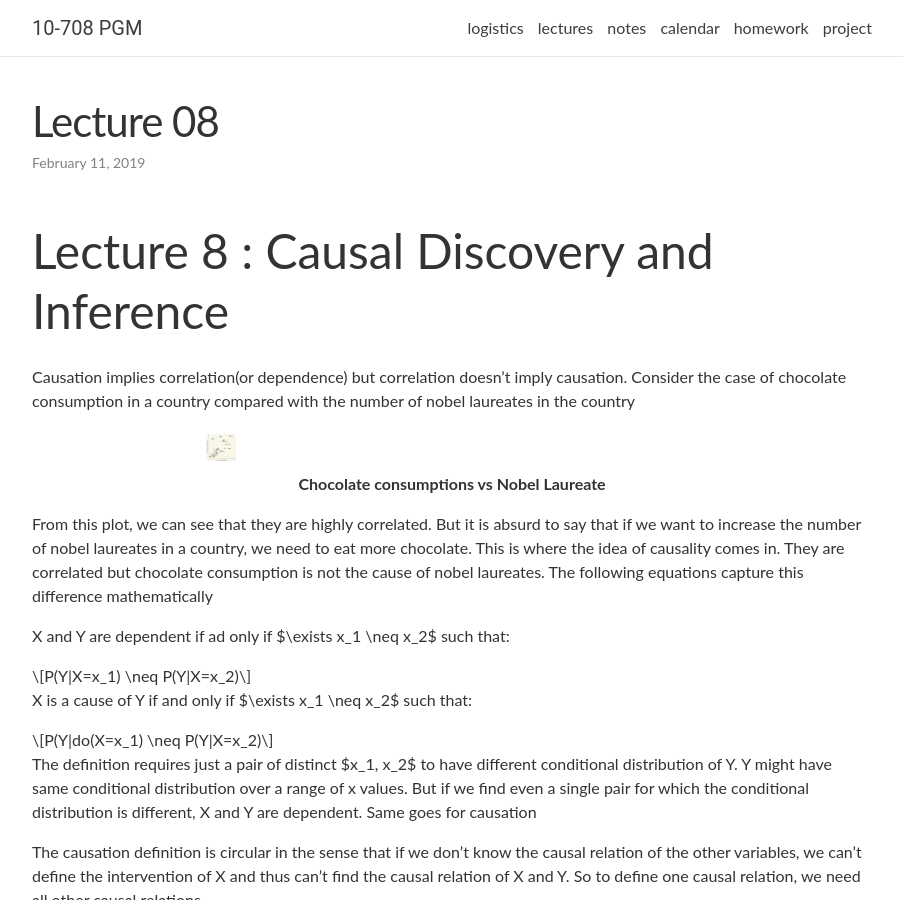
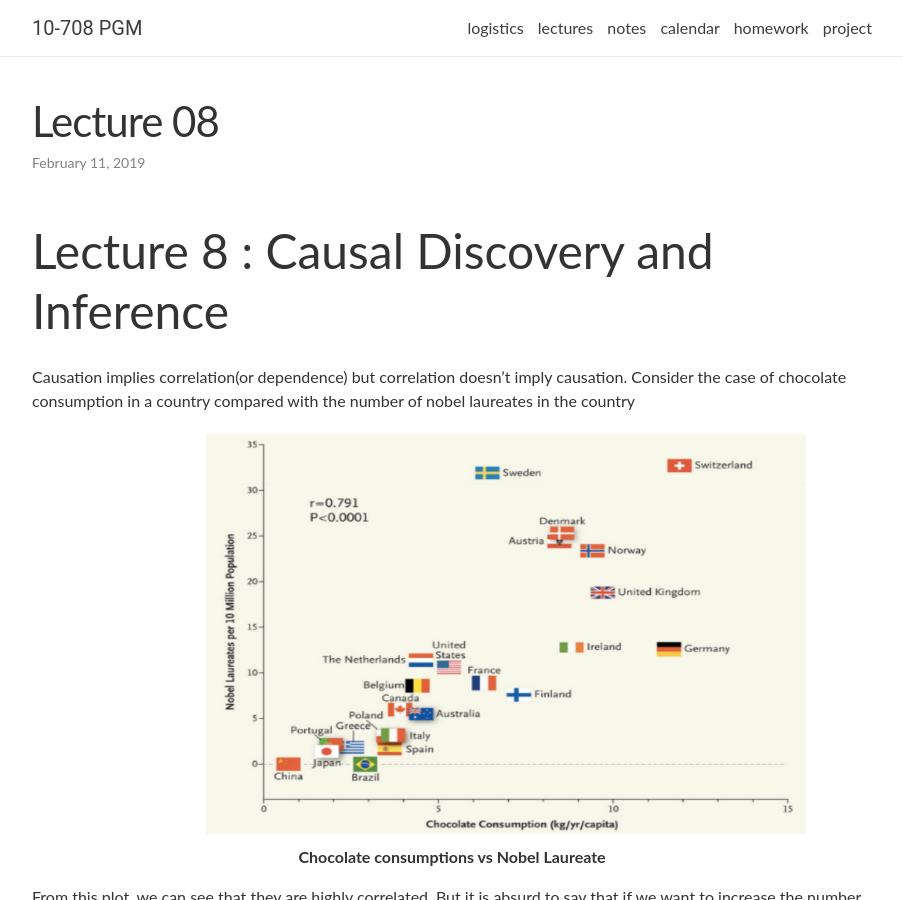
Before and after one commit to sailinglab/pgm-spring-2019, a Jekyll site: the page built from _posts/2019-02-11-lecture-08.md, in a window 1280 px wide and 900 px high. Shown: the whole window, without its empty margins (188-1091 px from the left). Built offline with Jekyll 4.4.1, drawn with Linux system fonts in a browser that asks for light colours; nearby versions of some CDN libraries; our own code applies the rules of GitHub Pages for plain Markdown files; comment, search, counter and statistics services are not loaded.

Commit message:
image size

```diff
--- a/_posts/2019-02-11-lecture-08.md
+++ b/_posts/2019-02-11-lecture-08.md
@@ -4,7 +4,7 @@ Causation implies correlation(or dependence) but correlation doesn't imply causa
 <figure>
   <div class="row">
     <div class="col two">
-      <img src="{{ '/assets/img/notes/lecture-08/scribe1.jpg' | relative_url }}"  width="30" height="27" />
+      <img src="{{ '/assets/img/notes/lecture-08/scribe1.jpg' | relative_url }}"  width="600" height="400" />
     </div>
   </div>
   <figcaption>
```
